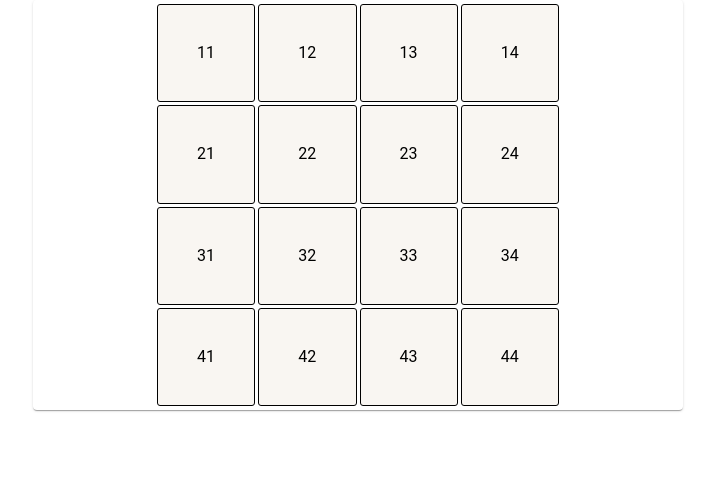
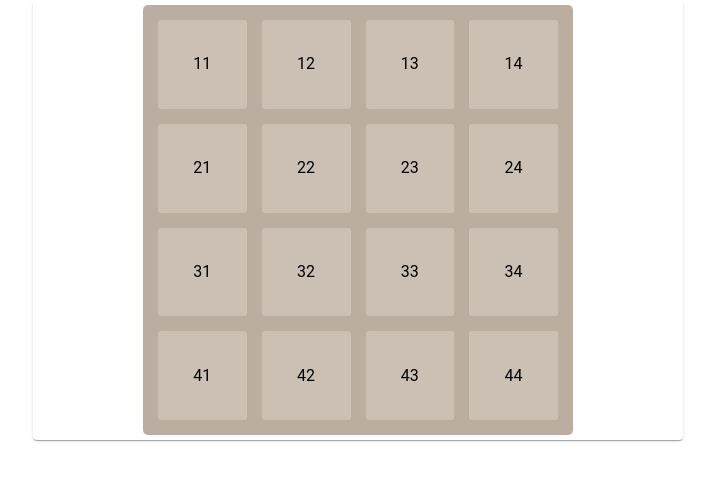
Before and after one commit to bragg13/ugly-2048, a React (Create React App) app: page / in a window 1280 px wide. Shown: the top 480 px of the page, without its empty margins (282-997 px from the left). Built offline with nearby package versions, Linux system fonts and the light colour scheme.

Commit message:
basic grid pt2

```diff
--- a/src/components/Game/Game.css
+++ b/src/components/Game/Game.css
@@ -2,7 +2,7 @@
   display: grid;
   grid-template-columns: 1fr 1fr 1fr 1fr;
   grid-template-rows: 1fr 1fr 1fr 1fr;
-    gap: 5px 5px;
+  gap: 15px 15px;
   grid-auto-flow: row;
   justify-content: center;
   align-content: center;
@@ -16,6 +16,9 @@
   width: 400px;
   height: 400px;
   margin: auto;
+  padding: 15px;
+  border-radius: 5px;
+  background-color: #bbada0;
 }
 
 
@@ -24,9 +27,8 @@
   justify-content: center;
   flex-direction: column;
   text-align: center;
-    border: 1px solid black;
   width: 100%;
   height: 100%;
   border-radius: 3px;
-    background: rgba(238, 228, 218, 0.35);
+  background: var(--0);
 }
--- a/src/index.css
+++ b/src/index.css
@@ -21,5 +21,15 @@ code {
   --border-width: 5px;
 
   /* block colors */
-
-}
+  --0: #ccc0b4;
+  --2: #f0e3da;
+  --4: #ece0ca;
+  --8: #f2b179;
+  --16: #ec8d53;
+  --32: #f57c5f;
+  --64: #e95839;
+  --128: #f4d86d;
+  --256: #f4d86d;
+  --512: #f4d86d;
+  --1024: #f4d86d;
+  --2048: #f4d86d;}
```
Lines whose indentation alone changed are shown as unchanged.
